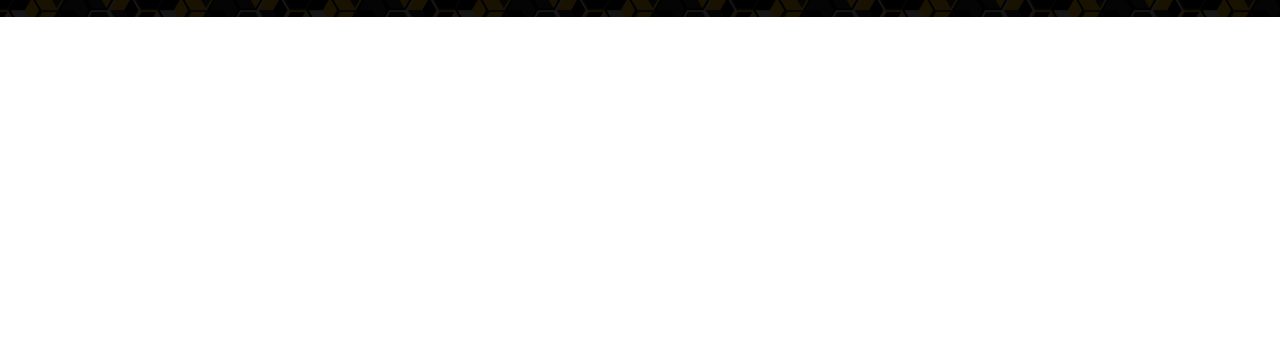
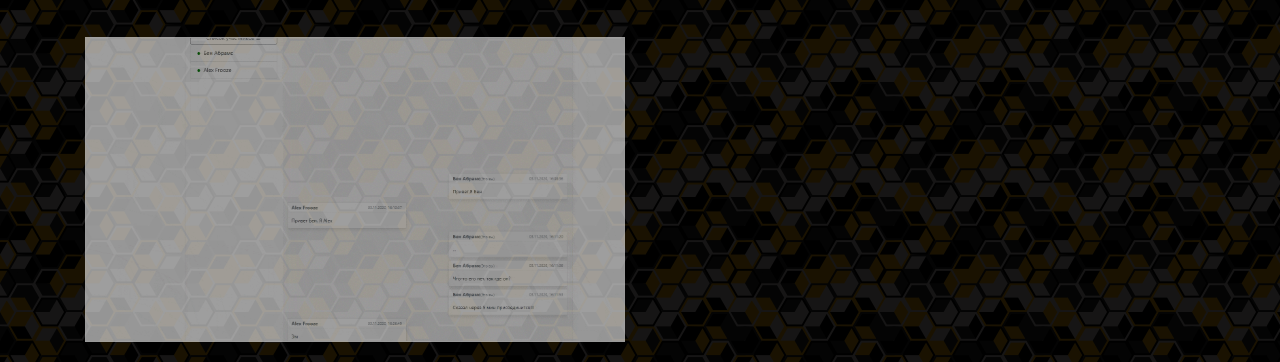
Before and after one commit to AegisFair/AegisFair.github.io, a website built with webpack: page index.html in a window 1280 px wide. Shown: the part 1610-1972 px from the top of the page. Before the commit the page ends 1627 px from the top, so only its background shows below. Built offline with nearby package versions, Linux system fonts and the light colour scheme.

Commit message:
add realchatroom

```diff
--- a/index.html
+++ b/index.html
@@ -167,6 +167,11 @@
                             <div class="preview JSchool"></div>
                         </a>
                     </div>
+                    <div class="col-md-6">
+                        <a href="https://realchatrooms.herokuapp.com/" target="_blank">
+                            <div class="preview RealChatRoom"></div>
+                        </a>
+                    </div>
                 </div>
             </div>
         </div>
--- a/src/sass/_vars.sass
+++ b/src/sass/_vars.sass
@@ -3,7 +3,7 @@
 $smitler: "../../myProjects/smitler/preview.gif"
 $denga:"../../myProjects/denga/preview.gif"
 $jSchool:"../../myProjects/JSchool/preview.gif"
-
+$realChatRoom : "../../myProjects/realChatRoom/preview.gif"
 //
 $defaultSizeBorder:2px
 $defaultStyleBorder:solid
--- a/src/sass/common.sass
+++ b/src/sass/common.sass
@@ -182,3 +182,5 @@
     background-image: url($denga)
 .JSchool
     background-image: url($jSchool)
+.RealChatRoom
+    background-image: url($realChatRoom)
```
Also changed, not shown: dist/common.css, dist/images/realChatRoom/preview.gif (added), dist/images/realChatRoom/preview.png (added), myProjects/realChatRoom/preview.gif (added), myProjects/realChatRoom/preview.png (added).
